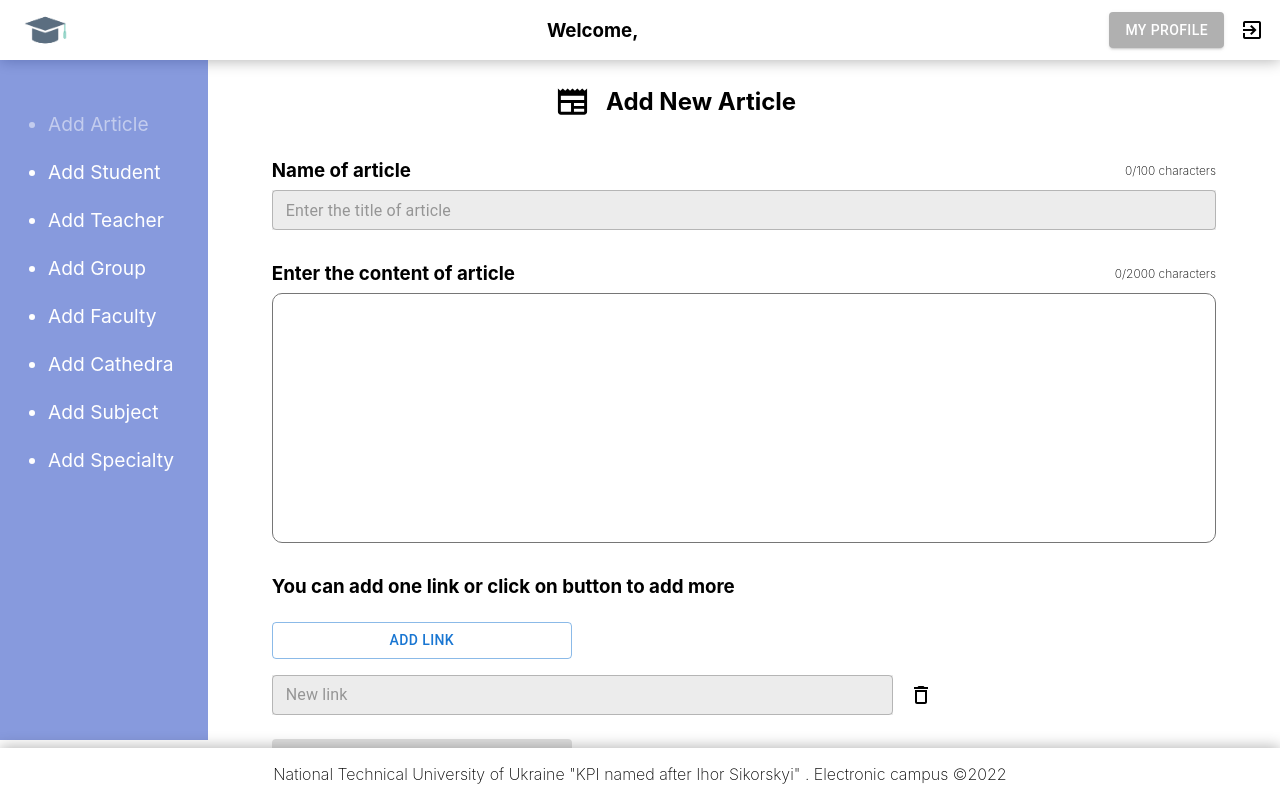
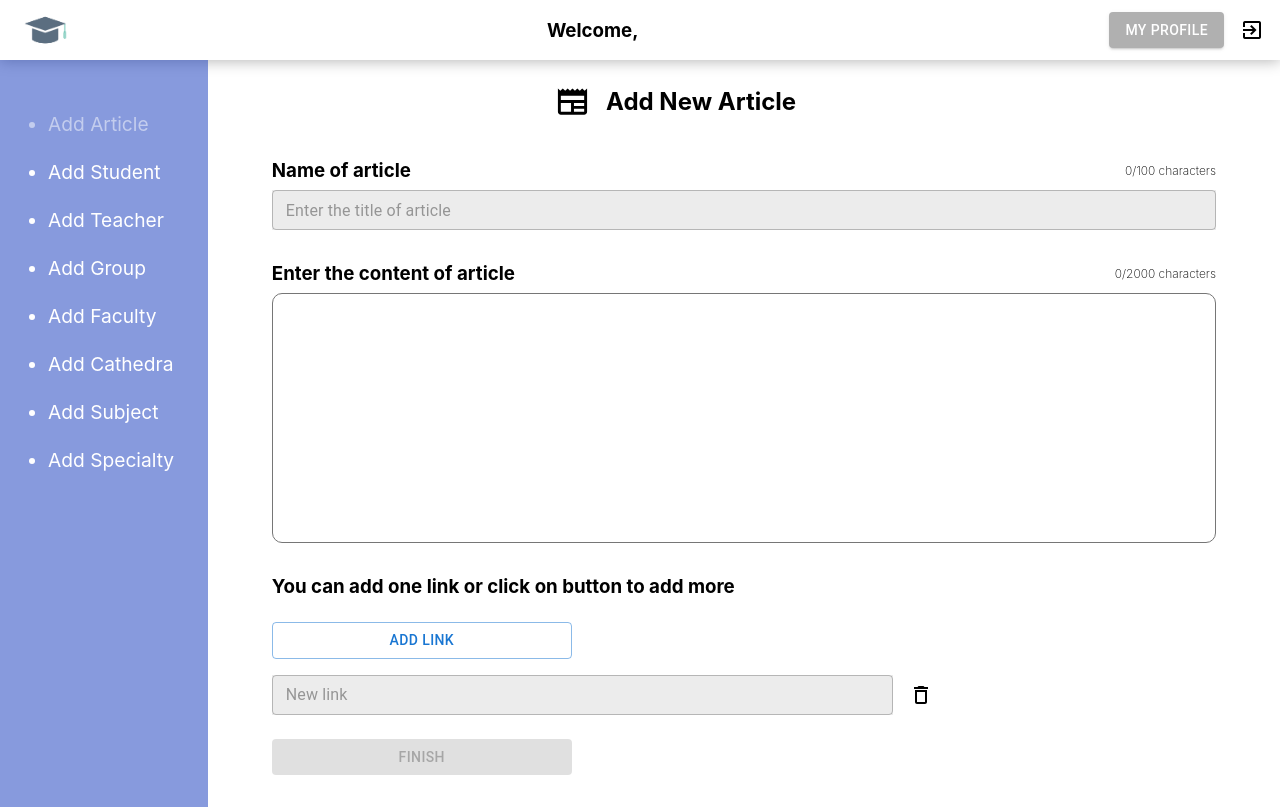
Before and after one commit to marina-sheigets/campus-client, a React (Create React App) app: page /new/article in a window 1280 px wide. Built offline with nearby package versions, Linux system fonts and the light colour scheme.

Commit message:
refactor: delete footer

```diff
--- a/src/components/__atoms__/CreatePageWrapper/CreatePageWrapper.tsx
+++ b/src/components/__atoms__/CreatePageWrapper/CreatePageWrapper.tsx
@@ -1,13 +1,11 @@
 import styled from 'styled-components';
 
 const CreatePageWrapper = styled('div')`
-	padding: 1rem 4rem 2rem;
-	width: 100%;
-	display: flex;
-	flex-direction: column;
-	gap: 1.5rem;
-	height: 90vh;
-	overflow: scroll;
+    padding: 1rem 4rem 2rem;
+    width: 100%;
+    display: flex;
+    flex-direction: column;
+    gap: 1.5rem;
 `;
 
 export default CreatePageWrapper;
--- a/src/components/__molecules__/CreatePageSkeleton/CreatePageSkeleton.tsx
+++ b/src/components/__molecules__/CreatePageSkeleton/CreatePageSkeleton.tsx
@@ -1,6 +1,6 @@
 import React from 'react';
 import styled from 'styled-components';
-import Footer from '../Footer/Footer';
+// import Footer from '../Footer/Footer';
 import Header from '../Header/Header';
 import LeftSideBar from '../LeftSideBar/LeftSideBar';
 
@@ -16,7 +16,6 @@ function CreatePageSkeleton({ children }: CreatePageSkeletonProps) {
                 <LeftSideBar />
                 {children}
             </Main>
-            <Footer />
         </Wrapper>
     );
 }
--- a/src/components/__molecules__/LeftSideBar/LeftSideBar.tsx
+++ b/src/components/__molecules__/LeftSideBar/LeftSideBar.tsx
@@ -128,7 +128,6 @@ const Wrapper = styled('div')`
     width: 250px;
     padding: 2rem 0.5rem;
     background: ${theme.background.blue.primary};
-    height: 85vh;
     z-index: 1;
 `;
 
```
